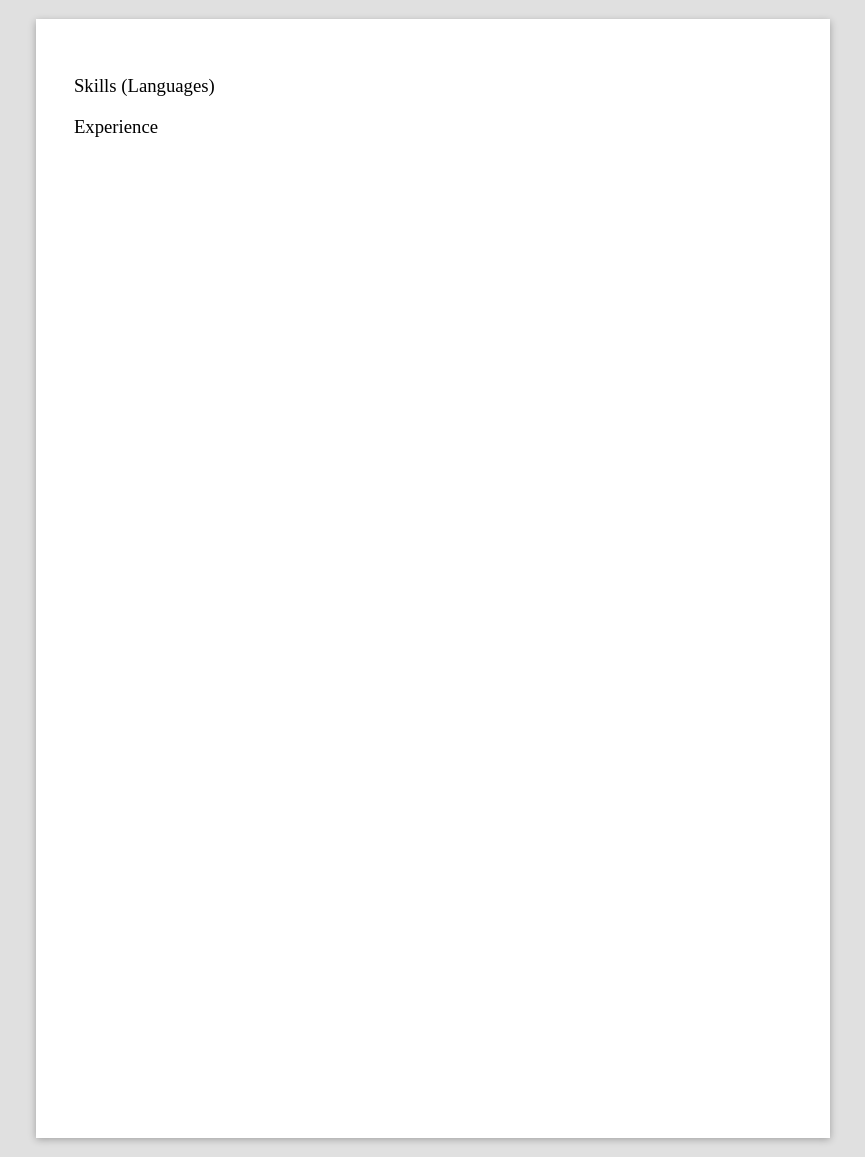
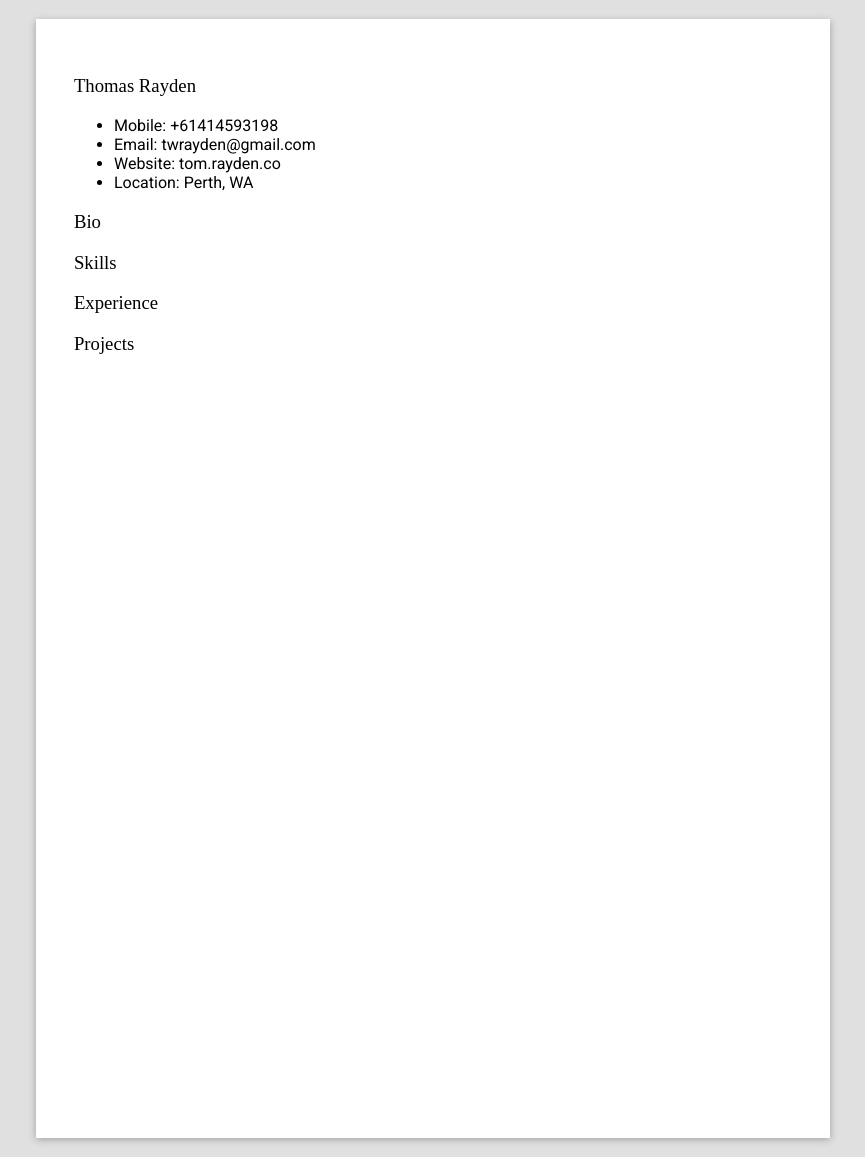
Before and after one commit to thomasraydeniscool/tom.rayden.co, a Jekyll site: the page built from resume.md, in a window 1280 px wide. Shown: the whole page, without its empty margins (207-1072 px from the left). Built offline with Jekyll 4.4.1, drawn with Linux system fonts in a browser that asks for light colours; some web fonts are replaced.

Commit message:
Added some skills

```diff
--- a/_config.yml
+++ b/_config.yml
@@ -24,5 +24,4 @@ baseurl: '/' # the subpath of your site, e.g. /blog
 title: 'Thomas Rayden' # the name of your site, e.g. ACME Corp.
 
 collections:
-  - languages
   - experience
--- a/_layouts/default.html
+++ b/_layouts/default.html
@@ -10,7 +10,7 @@
     <div class="container">
       <h1>{{ page.title }}</h1>
       <h3>{{ page.subtitle }}</h3>
-      {{ content}}
+      {{ content }}
     </div>
   </body>
 </html>
--- a/_layouts/resume.html
+++ b/_layouts/resume.html
@@ -6,6 +6,7 @@
     <title>{{ site.title }}</title>
     <link rel="stylesheet" href="{{ "/assets/css/main.css" | relative_url }}">
     <link rel="stylesheet" href="{{ "/assets/css/paper.css" | relative_url }}">
+    <link rel="stylesheet" href="{{ "/assets/css/resume.css" | relative_url }}">
   </head>
 
   <!-- Set "A5", "A4" or "A3" for class name -->
@@ -20,19 +21,63 @@
       <article>
 
         <div class="top">
-          <div class="header-section"></div>
 
-          <div class="details-section"></div>
-        </div>
+          <div class="header-section">
+            <h1 class="header">{{ page.title }}</h1>
+          </div>
 
-
-        <div class="languages">
-
-          <h1 class="title">Skills (Languages)</h1>
-
+          <div class="details-section">
+            <ul>
+              <li>
+                <span>
+                  Mobile:
+                </span>
+                <span>
+                  {{ page.mobile }}
+                </span>
+              </li>
+              <li>
+                <span>
+                  Email:
+                </span>
+                <span>
+                  {{ page.email }}
+                </span>
+              </li>
+              <li>
+                <span>
+                  Website:
+                </span>
+                <span>
+                  {{ page.website }}
+                </span>
+              </li>
+              <li>
+                <span>
+                  Location:
+                </span>
+                <span>
+                  {{ page.location }}
+                </span>
+              </li>
+            </ul>
+          </div>
 
         </div>
 
+        <div class="bio">
+
+          <h1 class="title">Bio</h1>
+
+          <p></p>
+
+        </div>
+
+        <div class="skills">
+
+          <h1 class="title">Skills</h1>
+
+        </div>
 
         <div class="experience">
 
@@ -40,6 +85,11 @@
 
         </div>
 
+        <div class="projects">
+
+          <h1 class="title">Projects</h1>
+
+        </div>
 
       </article>
 
--- /dev/null
+++ b/assets/css/resume.scss
@@ -0,0 +1,4 @@
+---
+---
+
+@import "resume";
--- a/resume.md
+++ b/resume.md
@@ -1,3 +1,8 @@
 ---
 layout: resume
+title: "Thomas Rayden"
+mobile: "+61414593198"
+email: "twrayden@gmail.com"
+website: "tom.rayden.co"
+location: "Perth, WA"
 ---
```
Also changed, not shown: _data/resume/skills.yml (added, +159 -0 lines), _experience/idleaustralia.md (deleted, +0 -8 lines), _experience/shecodes.md (deleted, +0 -7 lines), _languages/bash.md (deleted, +0 -5 lines), _languages/csharp.md (deleted, +0 -5 lines), _languages/go.md (deleted, +0 -5 lines), _languages/java.md (deleted, +0 -5 lines), _languages/react.md (deleted, +0 -5 lines), _languages/rust.md (deleted, +0 -5 lines), _languages/typescript.md (deleted, +0 -5 lines), _languages/vue.md (deleted, +0 -5 lines), .prettierrc.json (added), _languages/html.md (deleted), _languages/scss.md (deleted), 1 more files.
